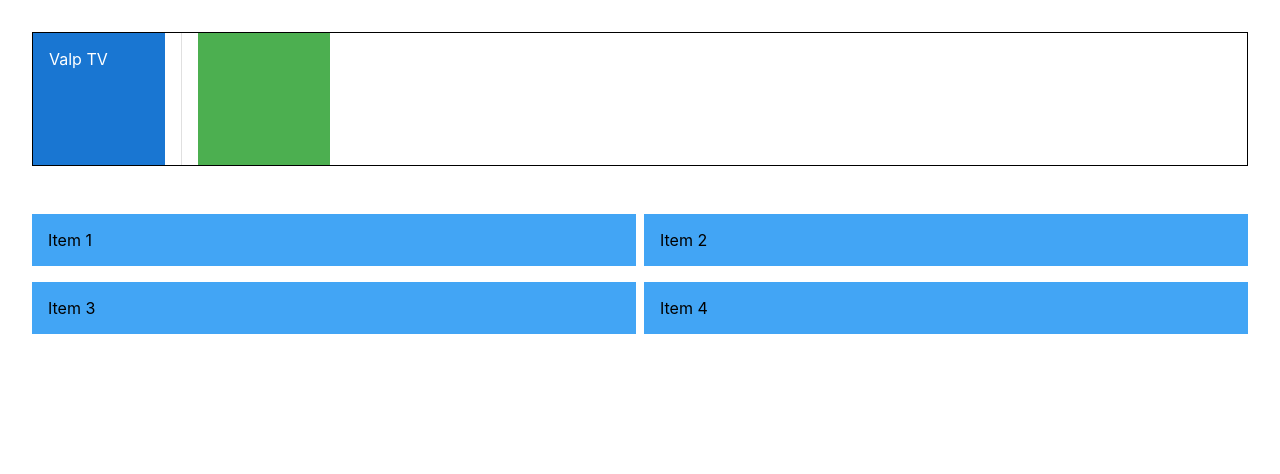
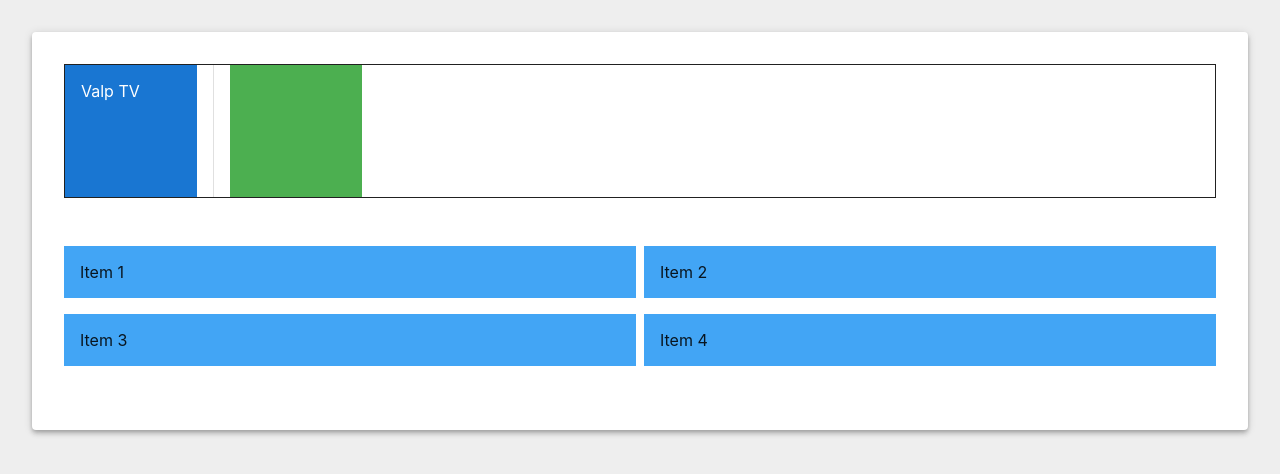
Before and after one commit to vapinedo/React-MUI, a React (Create React App) app: page / in a window 1280 px wide. Shown: the top 474 px of the page. Built offline with nearby package versions, Linux system fonts and the light colour scheme.

Commit message:
17 - Paper

```diff
--- a/src/App.css
+++ b/src/App.css
@@ -1,3 +1,7 @@
+body {
+  background-color: #eeeeee;
+}
+
 .App {
   padding: 2rem;
 }
--- a/src/components/MuiLayout.tsx
+++ b/src/components/MuiLayout.tsx
@@ -1,9 +1,9 @@
 import React from 'react'
-import { Box, Stack, Divider, Grid } from '@mui/material'
+import { Box, Stack, Divider, Grid, Paper } from '@mui/material'
 
 const MuiLayout = () => {
   return (
-    <>
+    <Paper sx={{ padding: "32px" }} elevation={4}>
         <Stack
             spacing={2}
             direction="row"
@@ -52,7 +52,7 @@
                 <Box bgcolor="primary.light" p={2}>Item 4</Box>
             </Grid>
         </Grid>
-    </>
+    </Paper>
   )
 }
 
```
